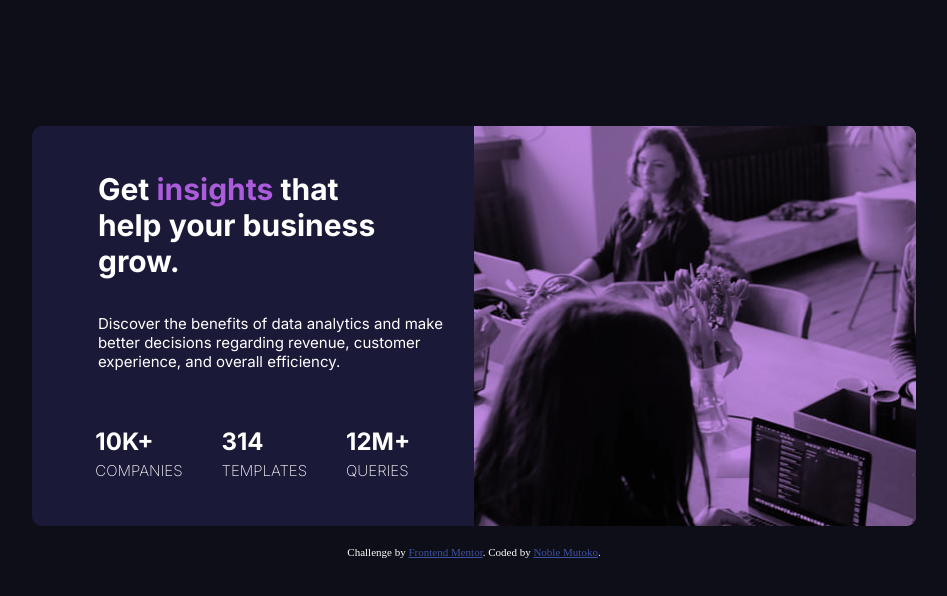
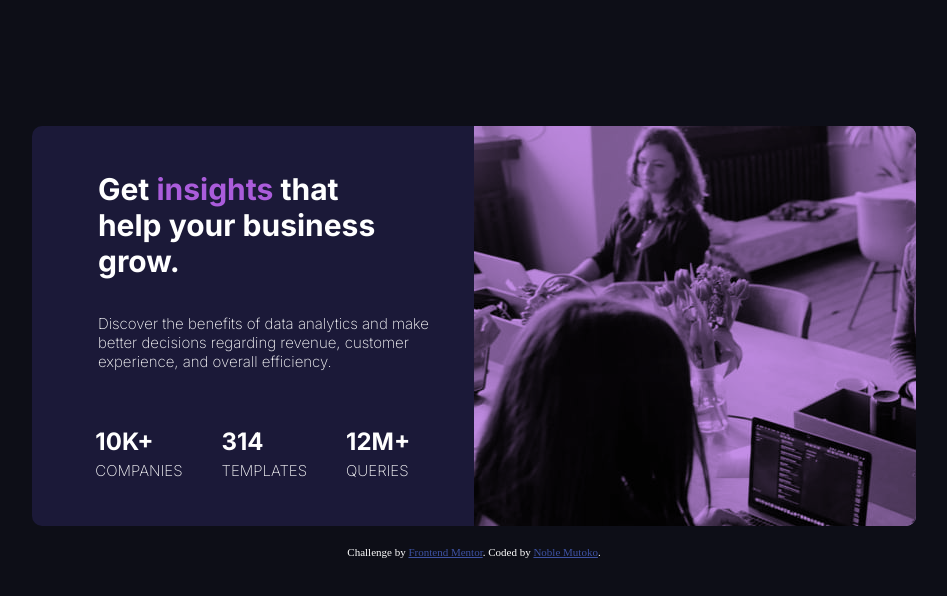
Before and after one commit to codeplayer12/stats_preview_card_component, a plain HTML site: page index.html in a window 1280 px wide. Shown: the whole page, without its empty margins (166-1113 px from the left). Drawn offline with Linux system fonts and the light colour scheme.

Commit message:
fix the font weight for paragraph tag

```diff
--- a/style.css
+++ b/style.css
@@ -36,14 +36,12 @@ h1{
     height: 400px;
     display: flex;
     flex-direction: column;
-    /* justify-content: start; */
-    /* align-items: start; */
     width: 100%;
     box-sizing: border-box;
 }
 .section-text p{
     font-family: 'Inter', sans-serif;
-    font-weight: 400;
+    font-weight: 200;
     text-align: start;
     width:80%;
     margin-left: 15%;
```
